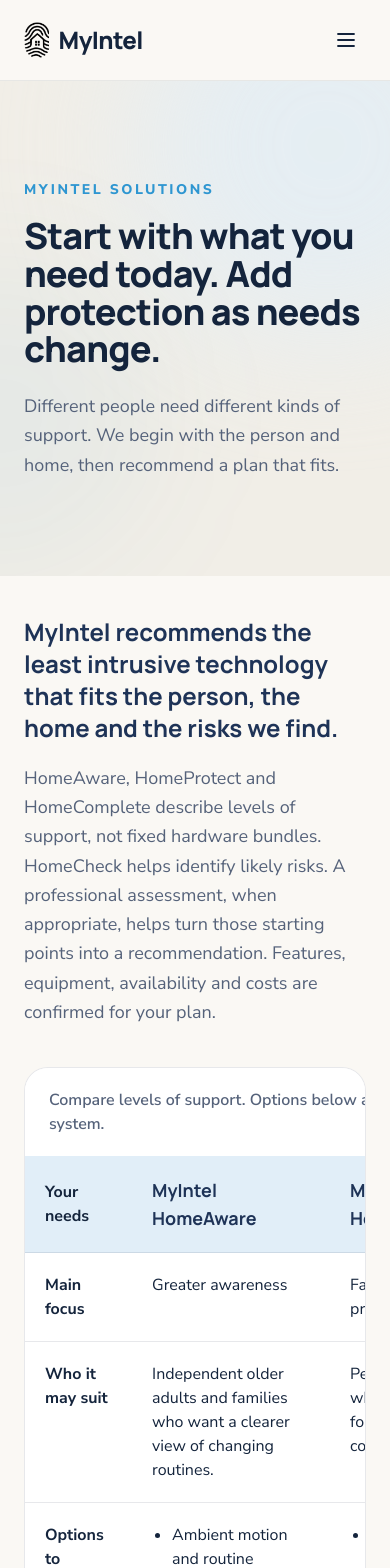
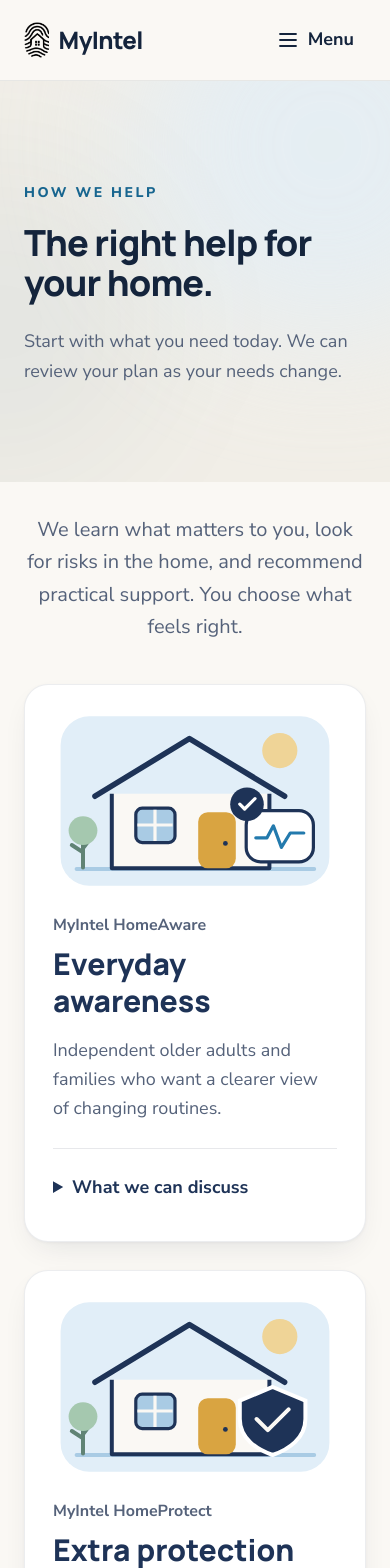
Before and after one commit to MyIntelHome/MyIntel-Website, a Next.js app: page /solutions in a window 390 px wide. Shown: the top 1568 px of the page. Built offline with nearby package versions, Linux system fonts and the light colour scheme.

Commit message:
Simplify senior-facing pages with illustrated support and clear navigation

```diff
--- a/src/app/globals.css
+++ b/src/app/globals.css
@@ -10,8 +10,8 @@
   --color-navy-deep: #101d33;
   --color-sky: #e1eef8;
   --color-sky-dark: #a9cbe4;
-  --color-blue: #2e96d1;
-  --color-blue-dark: #237aad;
+  --color-blue: #17658f;
+  --color-blue-dark: #124d6d;
   --color-gold: #d9a441;
 }
 
@@ -26,6 +26,8 @@ body {
   -webkit-font-smoothing: antialiased;
   -moz-osx-font-smoothing: grayscale;
   text-rendering: optimizeLegibility;
+  font-size: 18px;
+  line-height: 1.65;
 }
 
 html {
@@ -82,7 +84,7 @@ html {
     @apply font-display font-extrabold tracking-[-0.02em] text-ink;
   }
   .statement {
-    @apply font-display text-4xl font-extrabold leading-[1.05] tracking-[-0.025em] text-ink sm:text-5xl lg:text-6xl;
+    @apply font-display text-4xl font-extrabold leading-[1.12] tracking-[-0.025em] text-ink sm:text-5xl lg:text-6xl;
   }
   .lead {
     @apply text-lg leading-relaxed text-clay sm:text-xl;
@@ -100,3 +102,11 @@ html {
   }
 
 }
+
+:focus-visible {
+  outline: 3px solid var(--color-navy);
+  outline-offset: 4px;
+}
+section.bg-navy :focus-visible, section.bg-navy-dark :focus-visible, footer :focus-visible {
+  outline-color: var(--color-cream);
+}
--- a/src/app/partners/page.tsx
+++ b/src/app/partners/page.tsx
@@ -2,6 +2,7 @@ import type { Metadata } from "next";
 import { PageHero } from "@/components/PageHero";
 import { site } from "@/lib/site";
 import { followUp, positioning } from "@/lib/solutions";
+import { SupportIllustration } from "@/components/SupportIllustration";
 import { Phone, Mail } from "@/components/icons";
 
 export const metadata: Metadata = {
@@ -16,12 +17,9 @@ const audiences = [
   { title: "Aging-in-place organizations and nonprofits", body: "Connect people with assessment, home changes and support that fit their needs and resources." },
 ];
 const serviceSteps = [
-  { title: "Assessment", body: "Use HomeCheck and professional assessment where appropriate to understand the person and home." },
-  { title: "Recommendations", body: "Prioritize physical risks and recommend the least intrusive suitable technology." },
-  { title: "Installation", body: "Confirm scope and costs, make agreed improvements and explain the selected equipment." },
-  { title: "Monitoring", body: "Use only the capabilities enabled in the person's configuration." },
-  { title: "Escalation", body: "Agree who receives a concern, when to contact them and what happens if they cannot be reached." },
-  { title: "Intervention and follow-up", body: "Assign practical next steps and review the home or care plan with the person's involvement." },
+  { title: "Understand the home", body: "Assess the person and home, then recommend practical changes and suitable support." },
+  { title: "Set up agreed support", body: "Install the chosen improvements and equipment. Confirm which monitoring features are included." },
+  { title: "Act and follow up", body: "Agree alert contacts, escalation, practical action and who will check back." },
 ];
 
 export default function PartnersPage() {
@@ -34,7 +32,7 @@ export default function PartnersPage() {
     <section className="bg-sand"><div className="container-x section">
       <h2 className="statement">From assessment to follow-up</h2>
       <p className="lead mt-5 max-w-3xl">{positioning.principle}</p>
-      <ol className="mt-10 grid gap-6 md:grid-cols-2 lg:grid-cols-3">{serviceSteps.map((s,i) => <li key={s.title} className="rounded-3xl bg-white p-7"><span className="font-bold text-blue">{i+1}</span><h3 className="mt-3 font-display text-xl font-bold">{s.title}</h3><p className="mt-3 leading-relaxed text-clay">{s.body}</p></li>)}</ol>
+      <ol className="mt-10 grid gap-6 md:grid-cols-3">{serviceSteps.map((s,i) => <li key={s.title} className="rounded-3xl bg-white p-7"><SupportIllustration kind={i === 0 ? "aware" : i === 1 ? "complete" : "protect"} className="mx-auto mb-5 w-full max-w-xs" /><span className="text-lg font-bold text-blue">Step {i+1}</span><h3 className="mt-3 font-display text-xl font-bold">{s.title}</h3><p className="mt-3 text-lg leading-relaxed text-clay">{s.body}</p></li>)}</ol>
     </div></section>
     <section className="container-x section">
       <h2 className="statement">We don&apos;t stop at the alert.</h2>
--- a/src/app/solutions/page.tsx
+++ b/src/app/solutions/page.tsx
@@ -3,43 +3,48 @@ import Link from "next/link";
 import { PageHero } from "@/components/PageHero";
 import { CtaBand } from "@/components/CtaBand";
 import { SolutionComparison } from "@/components/SolutionComparison";
+import { HomeScene } from "@/components/Illustrations";
 import { capabilities, positioning, solutionPolicy } from "@/lib/solutions";
 
 export const metadata: Metadata = {
   title: "Solutions for Staying at Home",
   description: "Compare MyIntel HomeAware, HomeProtect and HomeComplete. Assessment-first support, home improvements and technology chosen for the person and home.",
 };
-
 export default function SolutionsPage() {
   return <>
-    <PageHero eyebrow="MyIntel solutions" title="Start with what you need today. Add protection as needs change." body="Different people need different kinds of support. We begin with the person and home, then recommend a plan that fits." />
-    <section className="container-x pb-16 pt-10">
-      <p className="max-w-3xl font-display text-2xl font-bold text-navy">{positioning.principle}</p>
-      <p className="mt-5 max-w-3xl text-lg leading-relaxed text-clay">HomeAware, HomeProtect and HomeComplete describe levels of support, not fixed hardware bundles. HomeCheck helps identify likely risks. A professional assessment, when appropriate, helps turn those starting points into a recommendation. Features, equipment, availability and costs are confirmed for your plan.</p>
+    <PageHero eyebrow="How we help" title="The right help for your home." body="Start with what you need today. We can review your plan as your needs change." />
+    <section className="container-x pb-16 pt-8">
+      <p className="mx-auto max-w-3xl text-center text-xl leading-relaxed text-clay">We learn what matters to you, look for risks in the home, and recommend practical support. You choose what feels right.</p>
       <div className="mt-10"><SolutionComparison /></div>
-      <p className="mt-4 text-sm text-clay">On a smaller screen, scroll the comparison sideways. No level automatically includes every feature.</p>
+      <p className="mx-auto mt-7 max-w-3xl text-center text-lg leading-relaxed text-clay">These are levels of support. Equipment, features, availability and costs are confirmed after your assessment.</p>
     </section>
-    <section className="bg-sand"><div className="container-x section">
-      <h2 className="statement max-w-3xl">Protection that respects your preferences</h2>
-      <p className="lead mt-6 max-w-3xl">No wearable required. Personal protection may be an option if you want it. Some people prefer ambient monitoring. Others want to discuss an additional wearable with fall detection or a way to call for help. We confirm the device, coverage and availability before you decide.</p>
-      <p className="mt-5 max-w-3xl leading-relaxed text-clay">Fall protection can use non-camera room-level sensing, optional wearable detection or personal emergency activation. Each has its own limits. In-home protection does not automatically provide GPS or coverage away from home. Detection and alerts cannot guarantee that every fall will be detected or help will arrive.</p>
-      <p className="mt-5 max-w-3xl font-semibold text-navy">{positioning.response}</p>
+    <section className="bg-sand"><div className="container-x grid items-center gap-10 py-16 lg:grid-cols-2">
+      <HomeScene className="mx-auto w-full max-w-sm" />
+      <div><h2 className="font-display text-3xl font-extrabold text-navy sm:text-4xl">Your home. Your choices.</h2>
+      <p className="mt-5 text-xl leading-relaxed text-clay">No wearable required. Some people prefer quiet monitoring around the home. Others want to discuss an optional personal alarm or wearable fall detector.</p>
+      <p className="mt-5 text-lg leading-relaxed text-clay">{positioning.principle}</p>
+      <p className="mt-5 text-lg leading-relaxed text-clay">We explain what each option can detect, where it works, and who receives an alert.</p></div>
     </div></section>
-    <section className="container-x section">
-      <h2 className="statement max-w-3xl">Useful features, only where they fit</h2>
-      <p className="lead mt-5 max-w-3xl">Depending on the system recommended for the home, your plan may use some of these features. We explain what each one can and cannot tell you.</p>
-      <div className="mt-10 grid gap-6 md:grid-cols-2 lg:grid-cols-3">{capabilities.map(c => <article key={c.id} className="card p-7"><h3 className="font-display text-xl font-bold">{c.title}</h3><p className="mt-3 leading-relaxed text-clay">{c.body}</p></article>)}</div>
-      {solutionPolicy.advancedVitalsVerified && <p className="mt-6 leading-relaxed text-clay">Ask about supported remote-vitals equipment. Measurements require the relevant device and an agreed plan for reviewing them.</p>}
-      <p className="mt-8 max-w-3xl leading-relaxed text-clay">We review the plan as needs change. Additions depend on equipment compatibility, service availability and your preferences. We explain new costs and any changes to data collection before proceeding.</p>
+    <section className="mx-auto max-w-4xl px-6 py-16">
+      <h2 className="font-display text-3xl font-extrabold text-navy">Questions about the technology?</h2>
+      <p className="mt-4 text-xl leading-relaxed text-clay">You don&apos;t need to choose devices yourself. These details are here when you want them.</p>
+      <div className="mt-7 space-y-4">{capabilities.map(c => <details key={c.id} className="rounded-2xl border border-ink/10 bg-white px-6">
+        <summary className="cursor-pointer py-5 text-xl font-bold text-navy">{c.title}</summary><p className="pb-6 text-lg leading-relaxed text-clay">{c.body}</p>
+      </details>)}</div>
+      <details className="mt-4 rounded-2xl border border-ink/10 bg-white px-6"><summary className="cursor-pointer py-5 text-xl font-bold text-navy">Coverage and response</summary>
+        <div className="space-y-4 pb-6 text-lg leading-relaxed text-clay"><p>{positioning.response}</p><p>Detection and alerts cannot guarantee that every fall will be detected or help will arrive. In-home protection does not automatically include GPS or protection away from home. Monitoring does not replace emergency services or clinical care.</p>
+        {solutionPolicy.advancedVitalsVerified && <p>Supported remote-vitals equipment requires an agreed plan for reviewing measurements.</p>}
+        <p>Changes to your system depend on compatible equipment and service availability. We explain new costs and data collection before proceeding.</p></div>
+      </details>
     </section>
-    <section className="bg-sand"><div className="container-x section">
-      <h2 className="statement">A starting point for your situation</h2>
-      <div className="mt-10 grid gap-6 md:grid-cols-3">
-        <article id="planning-myself" className="card scroll-mt-28 p-7"><h3 className="font-display text-2xl font-bold">Planning for myself</h3><p className="mt-4 leading-relaxed text-clay">Start with the rooms and routines that matter to you. You choose the changes, the technology and who is involved.</p></article>
-        <article id="helping-parent" className="card scroll-mt-28 p-7"><h3 className="font-display text-2xl font-bold">Helping a parent</h3><p className="mt-4 leading-relaxed text-clay">Complete HomeCheck together where possible. Discuss their priorities and agree who should receive updates.</p></article>
-        <article className="card p-7"><h3 className="font-display text-2xl font-bold">Professional or care provider</h3><p className="mt-4 leading-relaxed text-clay">Build practical assessment and follow-up into the support your organization already provides.</p><Link href="/partners" className="mt-5 inline-flex min-h-11 items-center font-bold text-navy underline underline-offset-4">Explore working with MyIntel</Link></article>
+    <section className="bg-sand"><div className="container-x py-16">
+      <h2 className="font-display text-3xl font-extrabold text-navy">Start where you are.</h2>
+      <div className="mt-7 grid gap-6 md:grid-cols-2">
+        <article id="planning-myself" className="card scroll-mt-28 p-7"><h3 className="font-display text-2xl font-bold">Planning for myself</h3><p className="mt-4 text-lg leading-relaxed text-clay">Choose the rooms and routines that matter to you. You decide what changes to make and who to involve.</p></article>
+        <article id="helping-parent" className="card scroll-mt-28 p-7"><h3 className="font-display text-2xl font-bold">Helping a parent</h3><p className="mt-4 text-lg leading-relaxed text-clay">Take HomeCheck together where possible. Start with their priorities and agree who should receive updates.</p></article>
       </div>
+      <Link href="/partners" className="mt-6 inline-flex min-h-12 items-center text-lg font-bold text-navy underline underline-offset-4">Information for care and community partners</Link>
     </div></section>
-    <CtaBand title="Find your starting point" body="Start with the free home check. Review likely risks, then explore professional support and the right MyIntel configuration when you are ready." />
+    <CtaBand title="Start with a free home check" body="Answer simple questions about your home. See practical next steps, with no payment to view your results." />
   </>;
 }
--- a/src/components/Footer.tsx
+++ b/src/components/Footer.tsx
@@ -1,5 +1,5 @@
 import Link from "next/link";
-import { nav, site } from "@/lib/site";
+import { footerNav, site } from "@/lib/site";
 import { LogoLockup } from "@/components/Logo";
 import { Facebook, Mail, MapPin, Phone } from "@/components/icons";
 
@@ -19,7 +19,7 @@ export function Footer() {
         <div>
           <h3 className="font-display text-lg font-semibold">Explore</h3>
           <ul className="mt-4 space-y-2.5">
-            {nav.map((item) => (
+            {footerNav.map((item) => (
               <li key={item.href}>
                 <Link
                   href={item.href}
--- a/src/components/Header.tsx
+++ b/src/components/Header.tsx
@@ -18,12 +18,12 @@ export function Header() {
           <Logo />
         </Link>
 
-        <nav className="hidden items-center gap-3 xl:flex" aria-label="Main">
+        <nav className="hidden items-center gap-8 lg:flex" aria-label="Main">
           {nav.map((item) => (
             <Link
               key={item.href}
               href={item.href}
-              className={`inline-flex min-h-11 items-center whitespace-nowrap text-[15px] font-bold transition-colors hover:text-navy ${
+              className={`inline-flex min-h-11 items-center whitespace-nowrap text-lg font-bold transition-colors hover:text-navy ${
                 pathname === item.href ? "text-navy" : "text-ink/70"
               }`}
             >
@@ -32,12 +32,12 @@ export function Header() {
           ))}
         </nav>
 
-        <div className="hidden xl:block">
+        <div className="hidden lg:block">
           <a
             href={site.homeCheckUrl}
             target="_blank"
             rel="noopener noreferrer"
-            className="btn-primary whitespace-nowrap !px-4 !py-2.5 text-sm"
+            className="btn-primary whitespace-nowrap !px-5 !py-3 text-base"
           >
             Start a free home check
           </a>
@@ -45,18 +45,18 @@ export function Header() {
 
         <button
           type="button"
-          className="rounded-lg p-2 text-ink xl:hidden"
+          className="flex min-h-12 items-center gap-2 rounded-lg px-3 py-2 font-bold text-ink lg:hidden"
           aria-expanded={open}
           aria-label={open ? "Close menu" : "Open menu"}
           onClick={() => setOpen((v) => !v)}
         >
-          {open ? <Close className="h-6 w-6" /> : <Menu className="h-6 w-6" />}
+          {open ? <Close className="h-6 w-6" /> : <Menu className="h-6 w-6" />}<span>{open ? "Close" : "Menu"}</span>
         </button>
       </div>
 
       {open && (
         <nav
-          className="border-t border-ink/8 bg-cream px-5 pb-6 pt-2 xl:hidden"
+          className="border-t border-ink/8 bg-cream px-5 pb-6 pt-2 lg:hidden"
           aria-label="Mobile"
         >
           <ul className="flex flex-col">
--- a/src/components/SolutionComparison.tsx
+++ b/src/components/SolutionComparison.tsx
@@ -1,18 +1,22 @@
 import { solutions } from "@/lib/solutions";
+import { SupportIllustration } from "@/components/SupportIllustration";
 
+const labels = ["Everyday awareness", "Extra protection", "A complete home plan"];
+const kinds = ["aware", "protect", "complete"] as const;
 export function SolutionComparison() {
-  return (
-    <div className="overflow-x-auto rounded-3xl border border-ink/10 bg-white" tabIndex={0} role="region" aria-label="Compare MyIntel support levels">
-      <table className="w-full min-w-[760px] text-left text-base">
-        <caption className="px-6 py-5 text-left font-semibold text-clay">Compare levels of support. Options below are discussed during assessment, not included in every system.</caption>
-        <thead><tr className="bg-sky"><th scope="col" className="p-5">Your needs</th>{solutions.map(s => <th key={s.id} scope="col" className="p-5 font-display text-lg text-navy">{s.name}</th>)}</tr></thead>
-        <tbody>
-          <tr className="border-t border-ink/10"><th scope="row" className="p-5 align-top">Main focus</th>{solutions.map(s => <td key={s.id} className="p-5 align-top">{s.focus}</td>)}</tr>
-          <tr className="border-t border-ink/10"><th scope="row" className="p-5 align-top">Who it may suit</th>{solutions.map(s => <td key={s.id} className="p-5 align-top">{s.audience}</td>)}</tr>
-          <tr className="border-t border-ink/10"><th scope="row" className="p-5 align-top">Options to discuss</th>{solutions.map(s => <td key={s.id} className="p-5 align-top"><ul className="list-disc space-y-3 pl-5">{s.options.map(o => <li key={o}>{o}</li>)}</ul></td>)}</tr>
-          <tr className="border-t border-ink/10"><th scope="row" className="p-5 align-top">As needs change</th>{solutions.map(s => <td key={s.id} className="p-5 align-top">{s.growth}</td>)}</tr>
-        </tbody>
-      </table>
-    </div>
-  );
+  return <div className="grid gap-7 lg:grid-cols-3">
+    {solutions.map((s, i) => <article key={s.id} id={s.id} className="card scroll-mt-28 overflow-hidden">
+      <SupportIllustration kind={kinds[i]} className="mx-auto mt-5 w-full max-w-xs px-4" />
+      <div className="p-7 pt-4">
+        <p className="text-base font-bold text-clay">{s.name}</p>
+        <h2 className="mt-2 font-display text-3xl font-extrabold leading-tight text-navy">{labels[i]}</h2>
+        <p className="mt-4 text-lg leading-relaxed text-clay">{s.audience}</p>
+        <details className="mt-6 border-t border-ink/10 pt-3">
+          <summary className="cursor-pointer py-3 text-lg font-bold text-navy">What we can discuss</summary>
+          <ul className="mt-3 list-disc space-y-4 pl-5 pb-3 text-lg leading-relaxed text-clay">{s.options.map(o => <li key={o}>{o}</li>)}</ul>
+          <p className="pb-3 text-lg leading-relaxed text-clay">{s.growth}</p>
+        </details>
+      </div>
+    </article>)}
+  </div>;
 }
--- /dev/null
+++ b/src/components/SupportIllustration.tsx
@@ -0,0 +1,29 @@
+type Kind = "aware" | "protect" | "complete";
+export function SupportIllustration({ kind = "aware", className = "" }: { kind?: Kind; className?: string }) {
+  return <svg viewBox="0 0 360 240" fill="none" aria-hidden="true" className={className}>
+    <rect x="12" y="14" width="336" height="212" rx="36" fill="#e1eef8"/>
+    <circle cx="286" cy="57" r="22" fill="#efd497"/>
+    <path d="M32 205H329" stroke="#a9cbe4" strokeWidth="5" strokeLinecap="round"/>
+    <path d="M55 114L173 42L292 114" stroke="#1e3357" strokeWidth="7" strokeLinecap="round" strokeLinejoin="round"/>
+    <path d="M76 111V204H273V111" fill="#faf8f4" stroke="#1e3357" strokeWidth="5" strokeLinejoin="round"/>
+    <rect x="106" y="129" width="49" height="43" rx="8" fill="#a9cbe4" stroke="#1e3357" strokeWidth="4"/>
+    <path d="M130 131V170M108 150H152" stroke="#faf8f4" strokeWidth="4"/>
+    <rect x="184" y="134" width="47" height="70" rx="12" fill="#d9a441"/>
+    <circle cx="218" cy="173" r="3" fill="#1e3357"/>
+    <path d="M40 203V172M40 184L26 175M40 179L53 162" stroke="#608375" strokeWidth="5" strokeLinecap="round"/>
+    <circle cx="40" cy="157" r="18" fill="#a5c8af"/>
+    {kind === "aware" ? <g>
+      <rect x="244" y="132" width="84" height="64" rx="18" fill="#fff" stroke="#1e3357" strokeWidth="4"/>
+      <path d="M256 166H270L278 151L288 178L299 160H316" stroke="#237aad" strokeWidth="4" strokeLinecap="round" strokeLinejoin="round"/>
+      <circle cx="245" cy="124" r="21" fill="#1e3357"/>
+      <path d="M236 124L242 130L255 117" stroke="#fff" strokeWidth="4" strokeLinecap="round" strokeLinejoin="round"/>
+    </g> : kind === "protect" ? <g>
+      <path d="M277 120L318 137V160C318 184 297 198 277 205C257 198 236 184 236 160V137L277 120Z" fill="#1e3357" stroke="#fff" strokeWidth="5"/>
+      <path d="M257 160L271 174L297 148" stroke="#faf8f4" strokeWidth="5" strokeLinecap="round" strokeLinejoin="round"/>
+    </g> : <g>
+      <rect x="238" y="125" width="86" height="79" rx="19" fill="#fff" stroke="#1e3357" strokeWidth="4"/>
+      <path d="M255 146L261 152L271 140M255 168L261 174L271 162M283 148H307M283 170H307" stroke="#237aad" strokeWidth="4" strokeLinecap="round" strokeLinejoin="round"/>
+      <path d="M250 193H311" stroke="#d9a441" strokeWidth="5" strokeLinecap="round"/>
+    </g>}
+  </svg>;
+}
--- a/src/lib/site.ts
+++ b/src/lib/site.ts
@@ -16,11 +16,15 @@ export const site = {
 };
 
 export const nav = [
-  { label: "How It Works", href: "/how-it-works" },
-  { label: "Solutions", href: "/solutions" },
-  { label: "HomeCheck & Assessments", href: "/assessments" },
-  { label: "About", href: "/about" },
-  { label: "FAQ", href: "/faq" },
-  { label: "For Partners", href: "/partners" },
+  { label: "How we help", href: "/solutions" },
+  { label: "Home safety", href: "/assessments" },
   { label: "Contact", href: "/contact" },
 ];
+
+export const footerNav = [
+  ...nav,
+  { label: "How it works", href: "/how-it-works" },
+  { label: "About MyIntel", href: "/about" },
+  { label: "Common questions", href: "/faq" },
+  { label: "For care partners", href: "/partners" },
+];
--- a/src/lib/solutions.ts
+++ b/src/lib/solutions.ts
@@ -14,9 +14,9 @@ export const positioning = {
 };
 
 export const journey = [
-  { label: "Assess", title: "Understand the person and home", body: "Start with HomeCheck. When a professional visit is appropriate, a specialist reviews the home, daily routines and the concerns that matter to you." },
-  { label: "Improve", title: "Make everyday life safer", body: "Address physical and environmental risks first, from loose rugs and poor lighting to grab bars and easier access. We discuss the changes and costs before work begins." },
-  { label: "Protect", title: "Choose the right ongoing support", body: "Recommend technology and support that fit your needs and preferences. Your plan sets out the installed features, who receives updates and how concerns should be handled." },
+  { label: "Assess", title: "Understand the person and home", body: "Start with HomeCheck. A professional visit, when needed, helps us understand your home, routines and concerns." },
+  { label: "Improve", title: "Make everyday life safer", body: "Start with practical changes, such as better lighting or grab bars. Agree on the work and costs before anything begins." },
+  { label: "Protect", title: "Choose the right ongoing support", body: "Choose suitable technology and support. Agree who gets updates and what happens when a concern is raised." },
 ];
 
 export const solutions = [
```
Also changed, not shown: src/app/page.tsx (+24 -27 lines).
